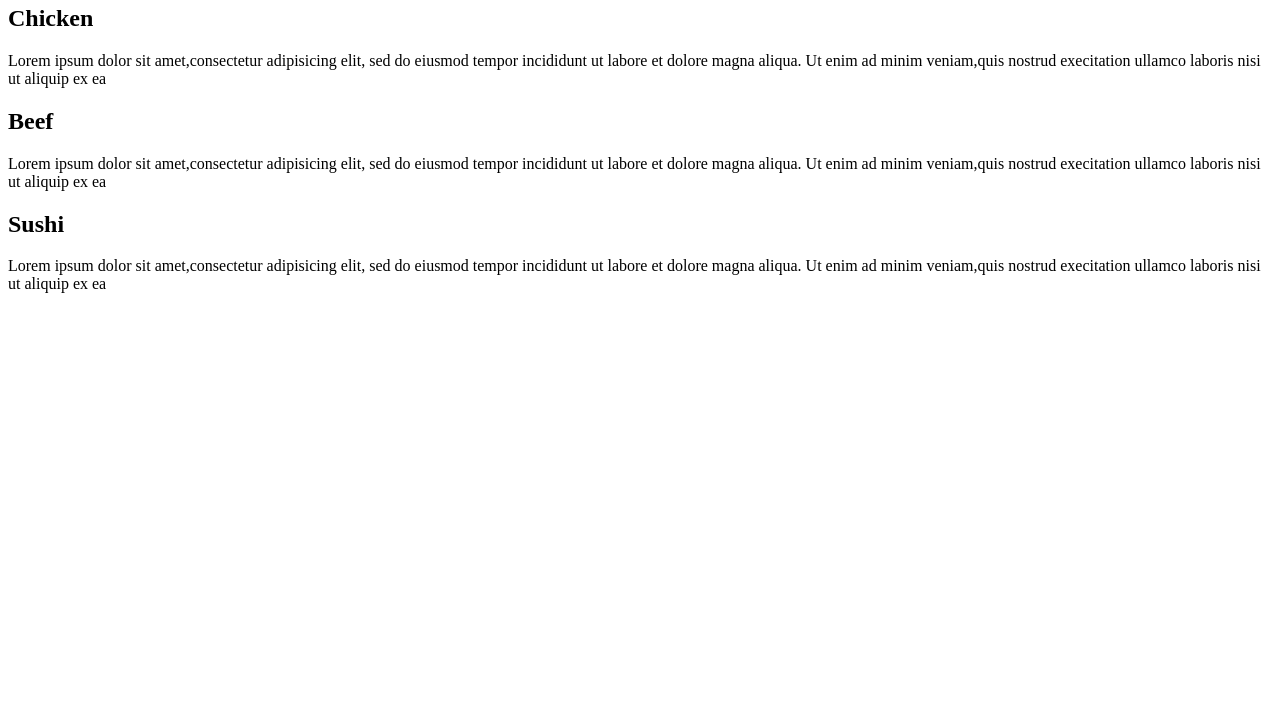
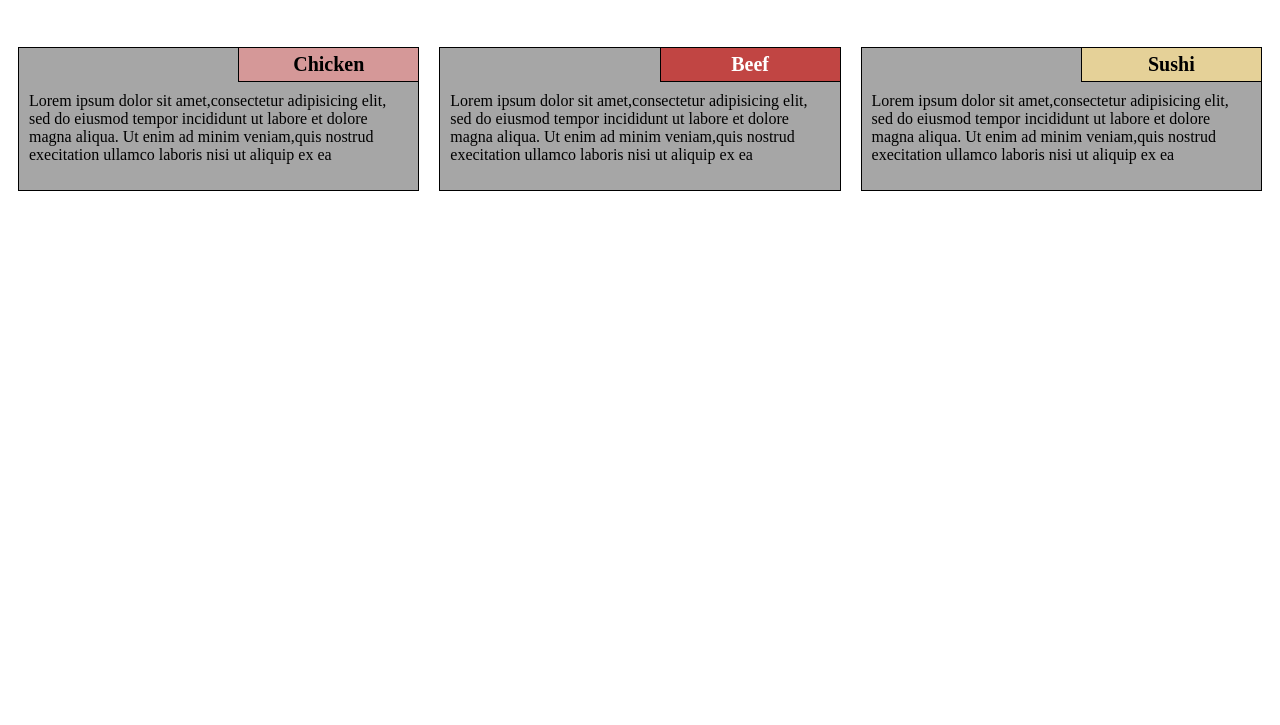
Before and after one commit to song-na-min/module2_solution, a plain HTML site: page index.html in a window 1280 px wide. Shown: the part 75-800 px from the top of the page. Drawn offline with Linux system fonts and the light colour scheme; the site is published under a folder, as on GitHub Pages, so addresses that start at the root find nothing.

Commit message:
Update index.html

```diff
--- a/index.html
+++ b/index.html
@@ -3,7 +3,7 @@
 <head>
 <meta charset="utf-8">
 <meta name="viewport" content="width=device-width, initial-scale=1">
-<link rel="stylesheet" href="/CSS/mod2_style.css">
+<link rel="stylesheet" href="CSS/mod2_style.css">
 <title>Assignment Solution for Module 2</title>
 
 </head>
```
